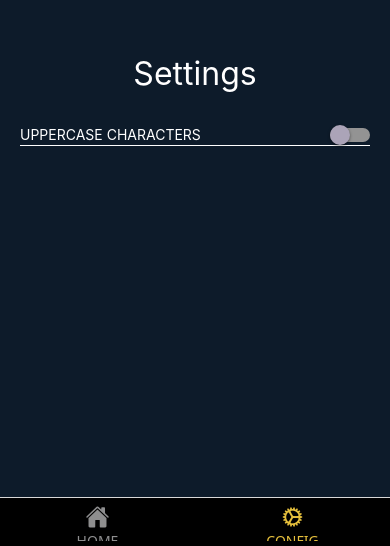
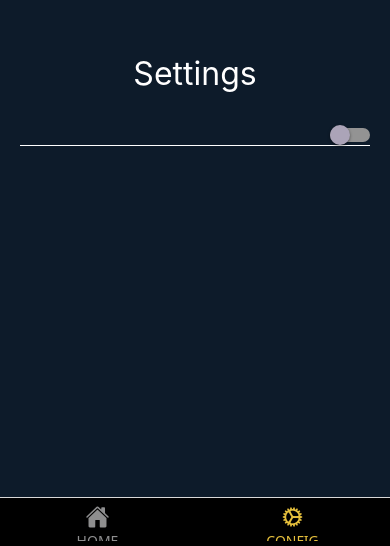
Before and after one commit to GracilianoOG/dio-bat-pass, a React Native app: screen /Config in a window 390 px wide. Shown: the part 298-844 px from the top of the page. Built offline with nearby package versions, Linux system fonts and the light colour scheme.

Commit message:
Add title prop

```diff
--- a/src/components/SwitchConfig/SwitchConfig.component.tsx
+++ b/src/components/SwitchConfig/SwitchConfig.component.tsx
@@ -3,13 +3,17 @@ import { Switch, Text, View } from "react-native";
 
 import { styles } from "./SwitchConfig.style";
 
-export function SwitchConfig() {
+interface SwitchConfigProps {
+  title: string;
+}
+
+export function SwitchConfig({ title }: SwitchConfigProps) {
   const [isEnabled, setIsEnabled] = useState(false);
   const toggleSwitch = () => setIsEnabled(prevState => !prevState);
 
   return (
     <View style={styles.container}>
-      <Text style={styles.title}>Uppercase characters</Text>
+      <Text style={styles.title}>{title}</Text>
       <Switch
         thumbColor={isEnabled ? "#E5BF3C" : "#aba4b8"}
         onValueChange={toggleSwitch}
```
